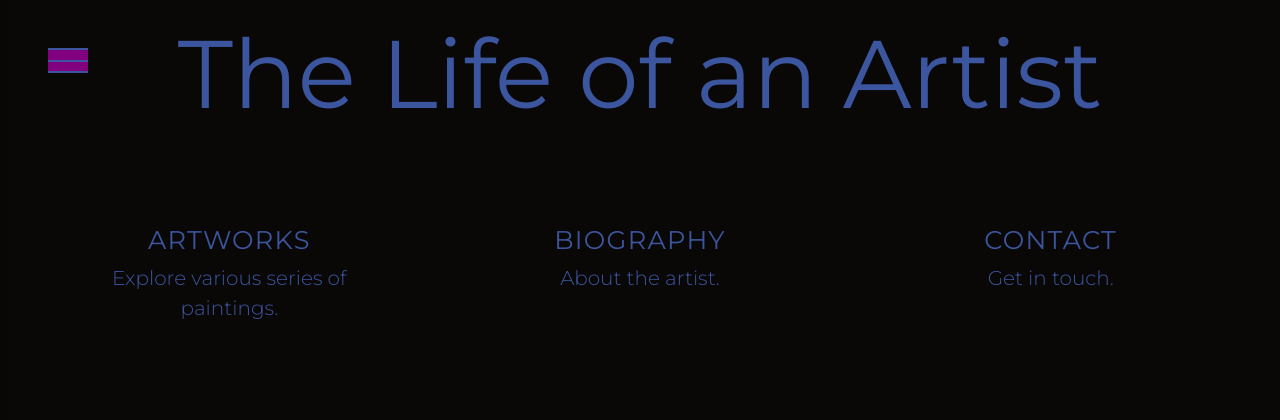
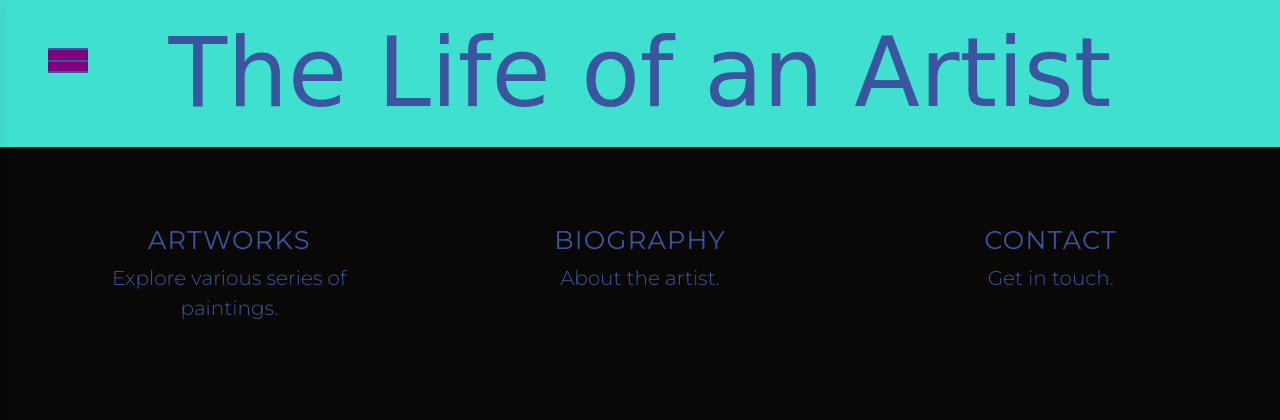
Before and after one commit to anad-zeal/aep_new_menu, a PHP site: page / in a window 1280 px wide. Shown: the top 420 px of the page. Run offline with PHP 8.4, Linux system fonts and the light colour scheme; some web fonts are replaced.

```diff
--- a/assets/css/style.css
+++ b/assets/css/style.css
@@ -66,10 +66,11 @@ h6 {
   padding: 1rem 0;
   text-align: center;
   z-index: 100;
+  background-color: turquoise;
 }
 
 .hero .sub-title {
-  font-family: var(--font-body);
+  font-family: var(--font-script);
   font-size: 6rem;
   color: var(--body-font-color);
   line-height: 1.2;
```
